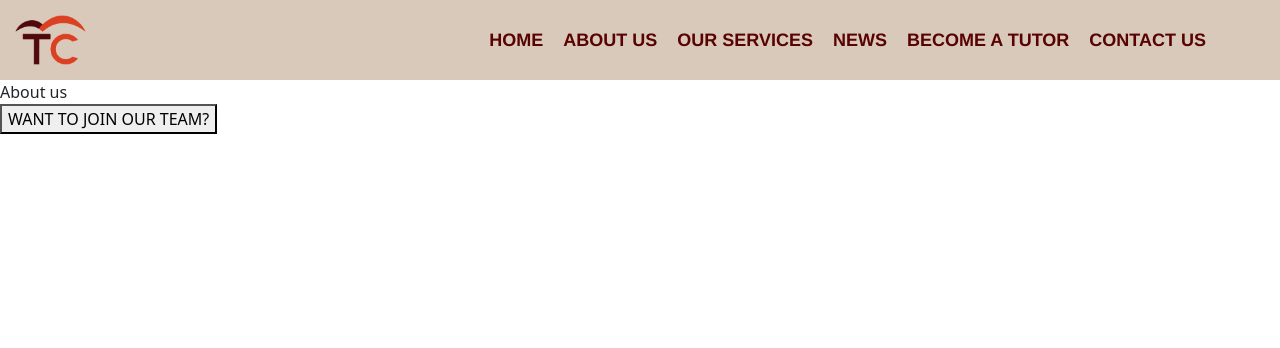
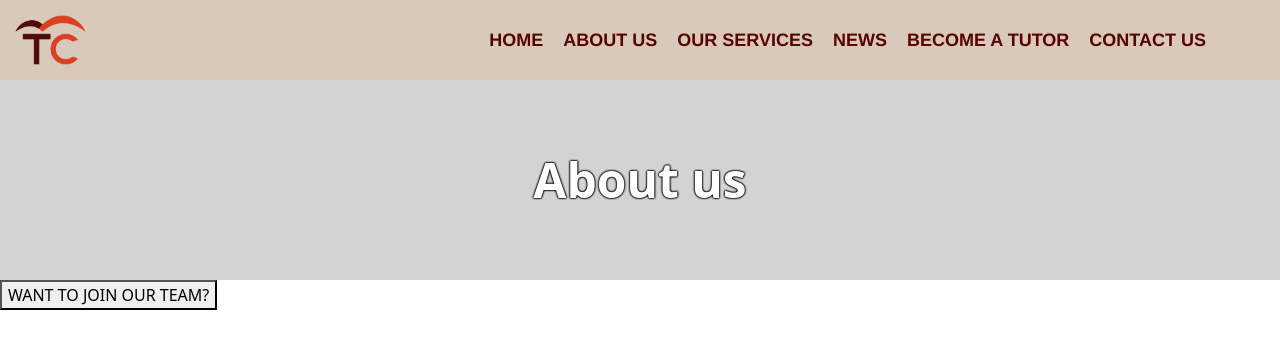
Before and after one commit to Rica02/TechConnect, a React (Create React App) app: page /aboutus in a window 1280 px wide. Shown: the top 348 px of the page. Built offline with nearby package versions, Linux system fonts and the light colour scheme.

Commit message:
Created headers and added it to relevant pages

```diff
--- a/src/components/AboutUs.js
+++ b/src/components/AboutUs.js
@@ -1,5 +1,6 @@
 import React from "react";
 import { useNavigate } from "react-router-dom";
+import Header from "./Header";
 
 function AboutUs() {
 
@@ -7,14 +8,12 @@ function AboutUs() {
     let navigate = useNavigate();
 
     return (
-        <div>
-            <div>
-                About us
-            </div>
+        <>
+            <Header headerTitle={"About us"} />
             <div>
                 <button onClick={ () => navigate("/becomeatutor") }>WANT TO JOIN OUR TEAM?</button>
             </div>
-        </div>
+        </>
     );
 }
 
--- a/src/components/BecomeATutor.js
+++ b/src/components/BecomeATutor.js
@@ -1,5 +1,6 @@
 import React from "react";
 import { useNavigate } from "react-router-dom";
+import Header from "./Header";
 
 function BecomeATutor() {
 
@@ -7,14 +8,12 @@ function BecomeATutor() {
     let navigate = useNavigate();
 
     return (
-        <div>
-            <div>
-                Become a tutor
-            </div>
+        <>
+            <Header headerTitle={"Become a tutor"} />
             <div>
                 <button onClick={ () => navigate("/contactus") }>JOIN UR TEAM</button>
             </div>
-        </div>
+        </>
     );
 }
 
--- a/src/components/ContactUs.js
+++ b/src/components/ContactUs.js
@@ -1,7 +1,12 @@
 import React from "react";
+import Header from "./Header";
 
 function ContactUs() {
-    return <div>Contact us</div>;
+    return (
+        <>
+            <Header headerTitle={"Contact us"} />
+        </>
+    );
 }
 
 export default ContactUs;
--- a/src/components/Header.js
+++ b/src/components/Header.js
@@ -1,5 +1,13 @@
 // This will contain the website's header
+import React from "react";
+import { StyledHeader } from "../styles/Header.style";
 
-export function Header(props) {
-  return <div></div>;
+function Header(props) {
+    return (
+      <StyledHeader>
+        {props.headerTitle}
+      </StyledHeader>
+    );
 }
+
+export default Header;
--- a/src/components/News.js
+++ b/src/components/News.js
@@ -1,7 +1,12 @@
 import React from "react";
+import Header from "./Header";
 
 function News() {
-    return <div>News</div>;
+    return (
+        <>
+            <Header headerTitle={"News"} />
+        </>
+    );
 }
 
 export default News;
--- a/src/components/OurServices.js
+++ b/src/components/OurServices.js
@@ -1,5 +1,6 @@
 import React from "react";
 import { useNavigate } from "react-router-dom";
+import Header from "./Header";
 
 function OurServices() {
 
@@ -7,14 +8,12 @@ function OurServices() {
     let navigate = useNavigate();
 
     return (
-        <div>
-            <div>
-                Our services
-            </div>
+        <>
+            <Header headerTitle={"Our services"} />
             <div>
                 <button onClick={ () => navigate("/contactus") }>CLICK HERE</button>
             </div>
-        </div>
+        </>
     );
 }
 
--- /dev/null
+++ b/src/styles/Header.style.js
@@ -0,0 +1,14 @@
+import styled from "styled-components";
+
+export const StyledHeader = styled.header`
+    display: flex;
+    width: 100%;
+    height: 200px;
+    background-color: lightgray;
+    justify-content: center;
+    align-items: center;
+    font-size: 3em;
+    font-weight: bold;
+    color: white;
+    text-shadow: 0 0 2px black, 0 0 2px black, 0 0 2px black, 0 0 2px black;
+`
```
